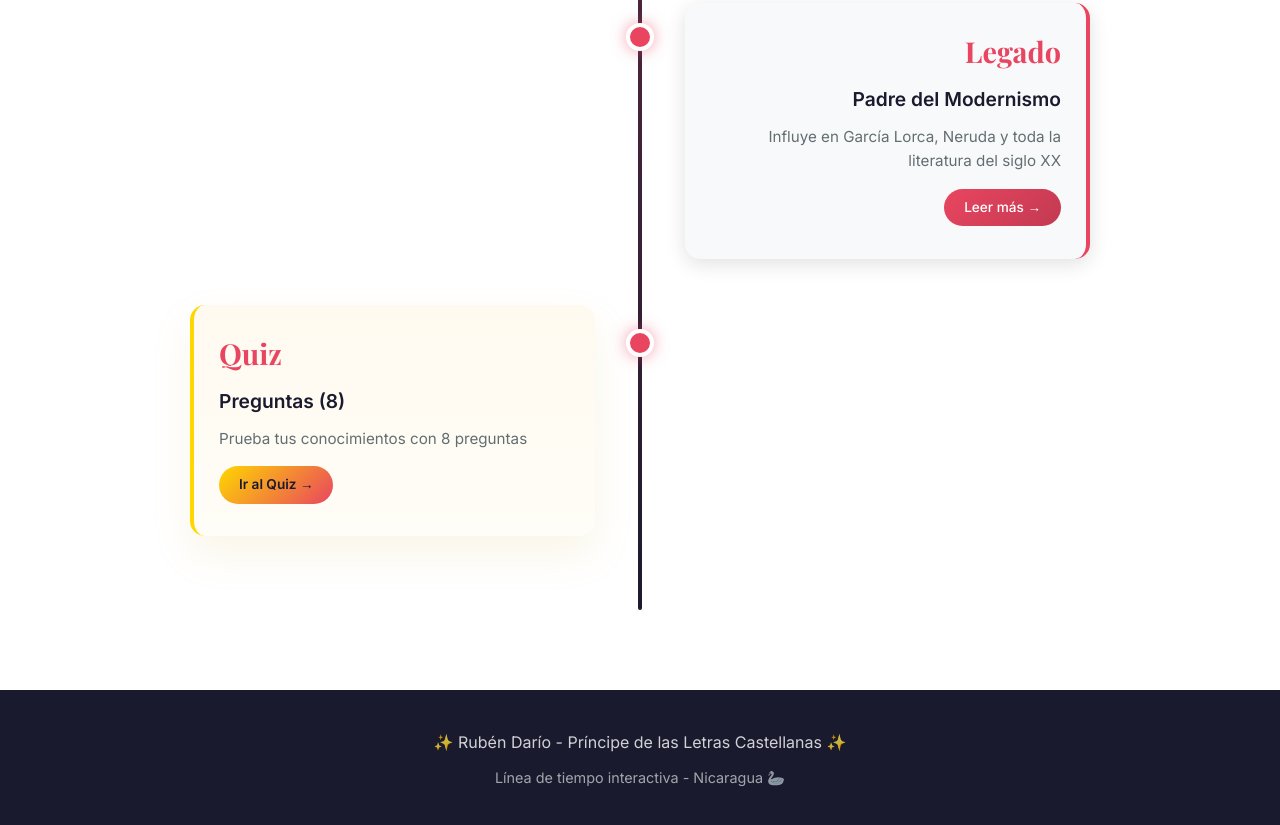
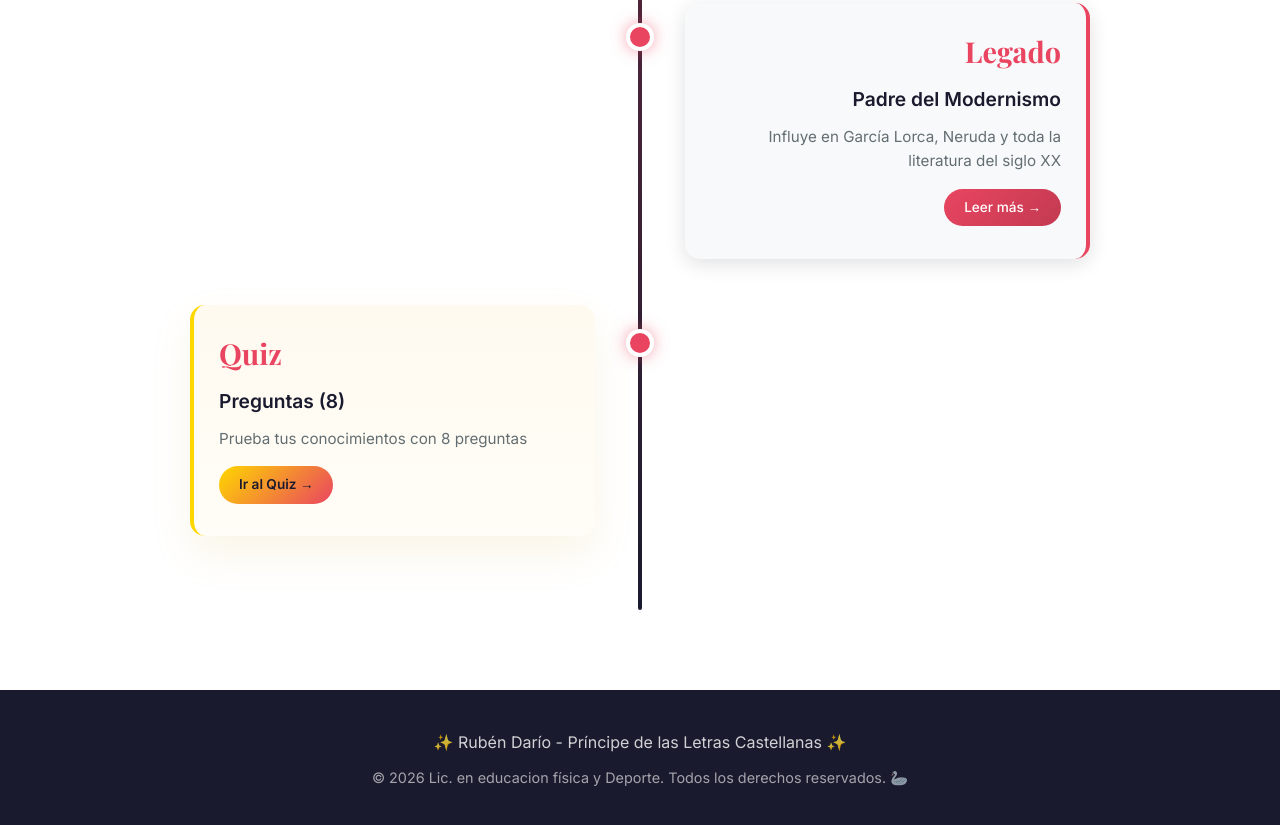
Before and after one commit to ingrogelio/rubendario, a plain HTML site: page index.html in a window 1280 px wide. Shown: the part 2975-3800 px from the top of the page. Drawn offline with nearby package versions, Linux system fonts and the light colour scheme; a web font is replaced by a local one.

Commit message:
Update index.html

```diff
--- a/index.html
+++ b/index.html
@@ -1104,7 +1104,7 @@
   <!-- Pies de pagina -->
   <footer>
     <p>✨ Rubén Darío - Príncipe de las Letras Castellanas ✨</p>
-    <p class="credits">Línea de tiempo interactiva - Nicaragua 🦢</p>
+    <p class="credits">© 2026 Lic. en educacion física y Deporte. Todos los derechos reservados. 🦢</p>
   </footer>
 
   <!-- Ayuda con el atajo de tecla -->
```
